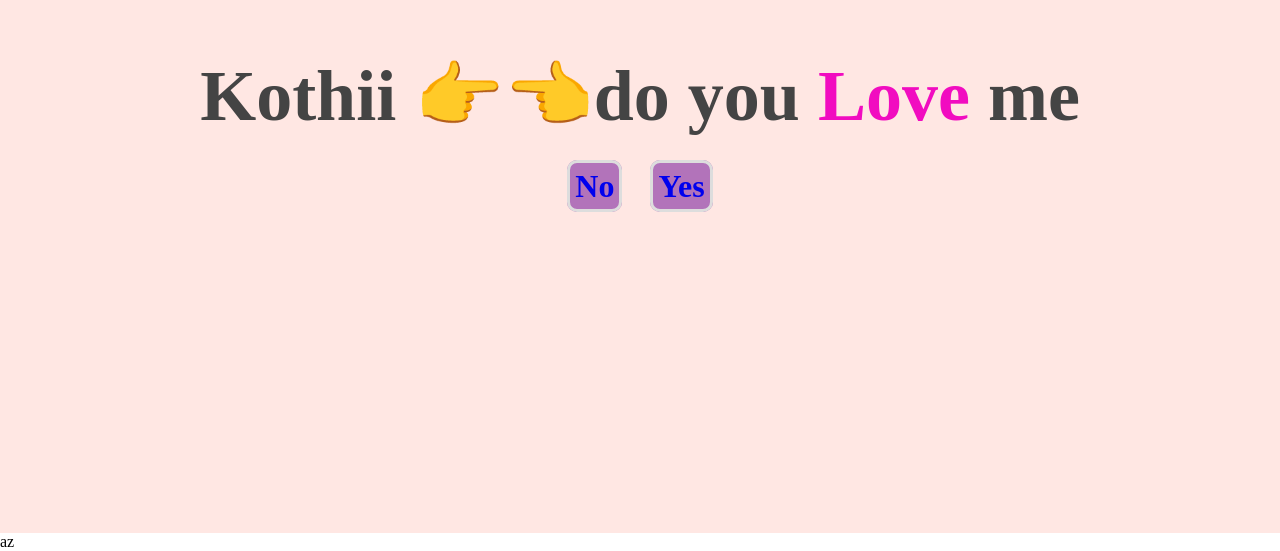
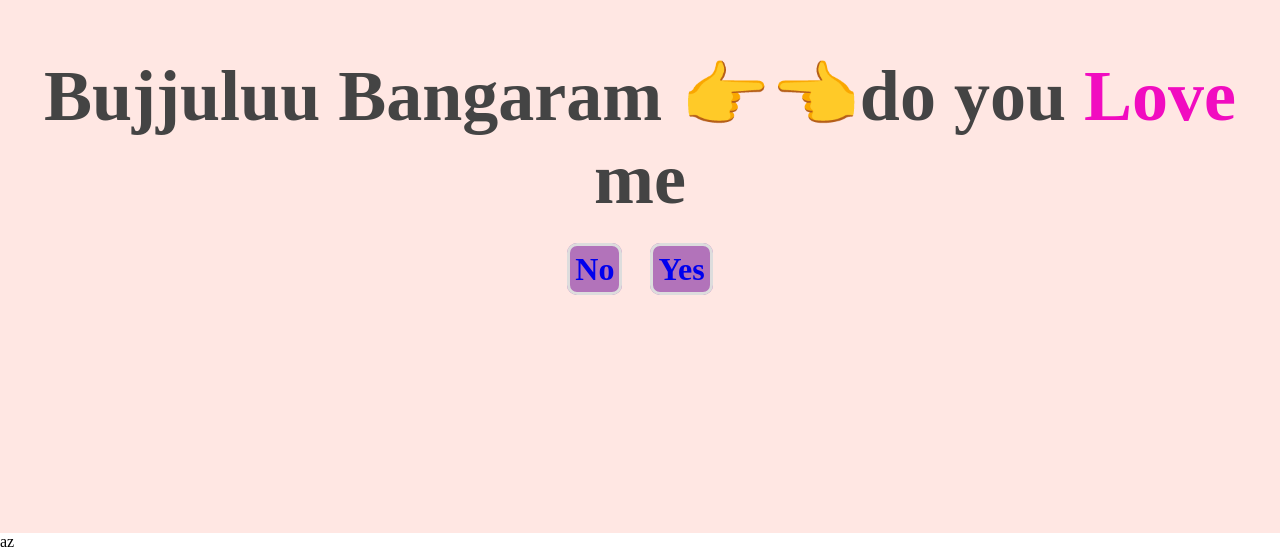
Before and after one commit to NarayanapurapuGanesh/LOVE-U-BANGARAM, a plain HTML site: page index.html/index.html in a window 1280 px wide. Shown: the part 267-818 px from the top of the page. Drawn offline with Linux system fonts and the light colour scheme.

Commit message:
Update index.html

```diff
--- a/index.html/index.html
+++ b/index.html/index.html
@@ -9,7 +9,7 @@
 <body>
     <div class="container">
         <div class="Love">
-            <h2> Kothii 👉👈do you <span>Love</span> me </h2>
+            <h2> Bujjuluu Bangaram 👉👈do you <span>Love</span> me </h2>
 <h1>
             <a id=" No_🥺 " href="No.html">No</a>
             <a id=" Yes_😊" href="Yes.html">Yes</a>
```
